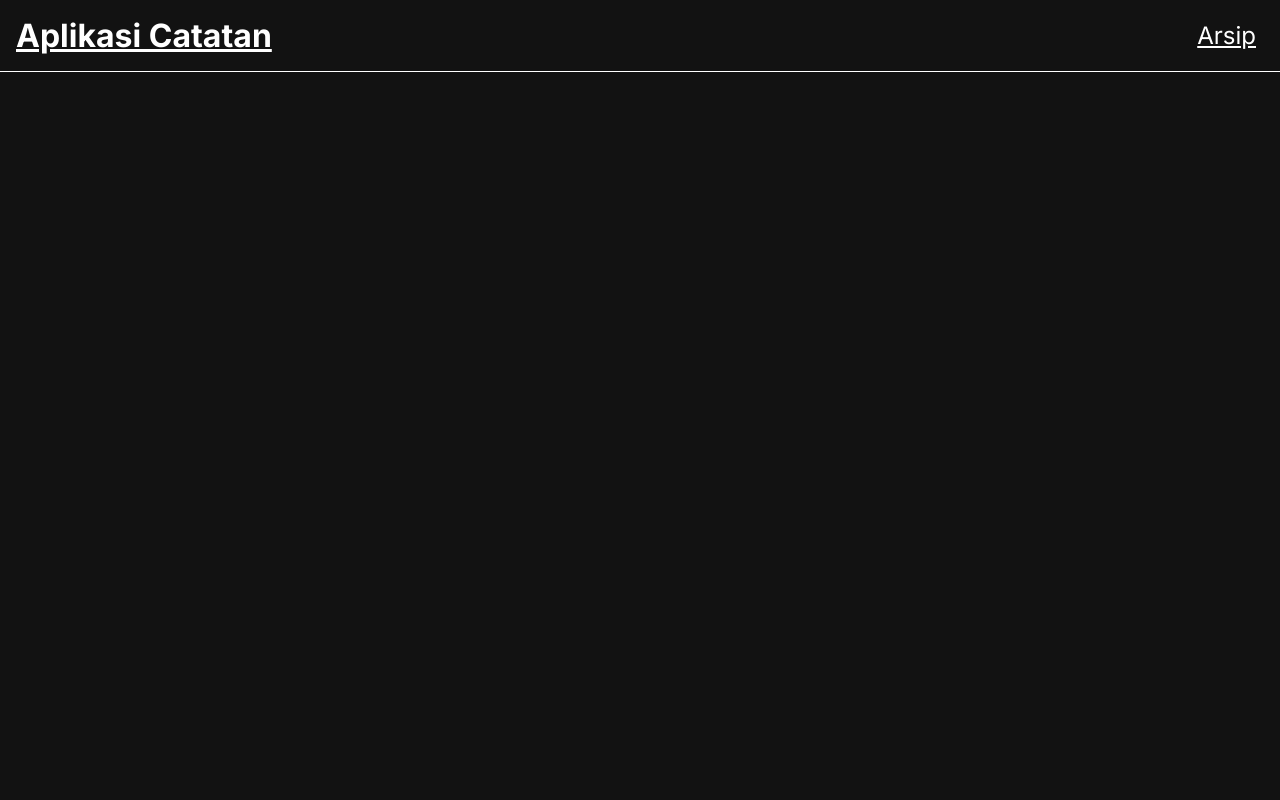
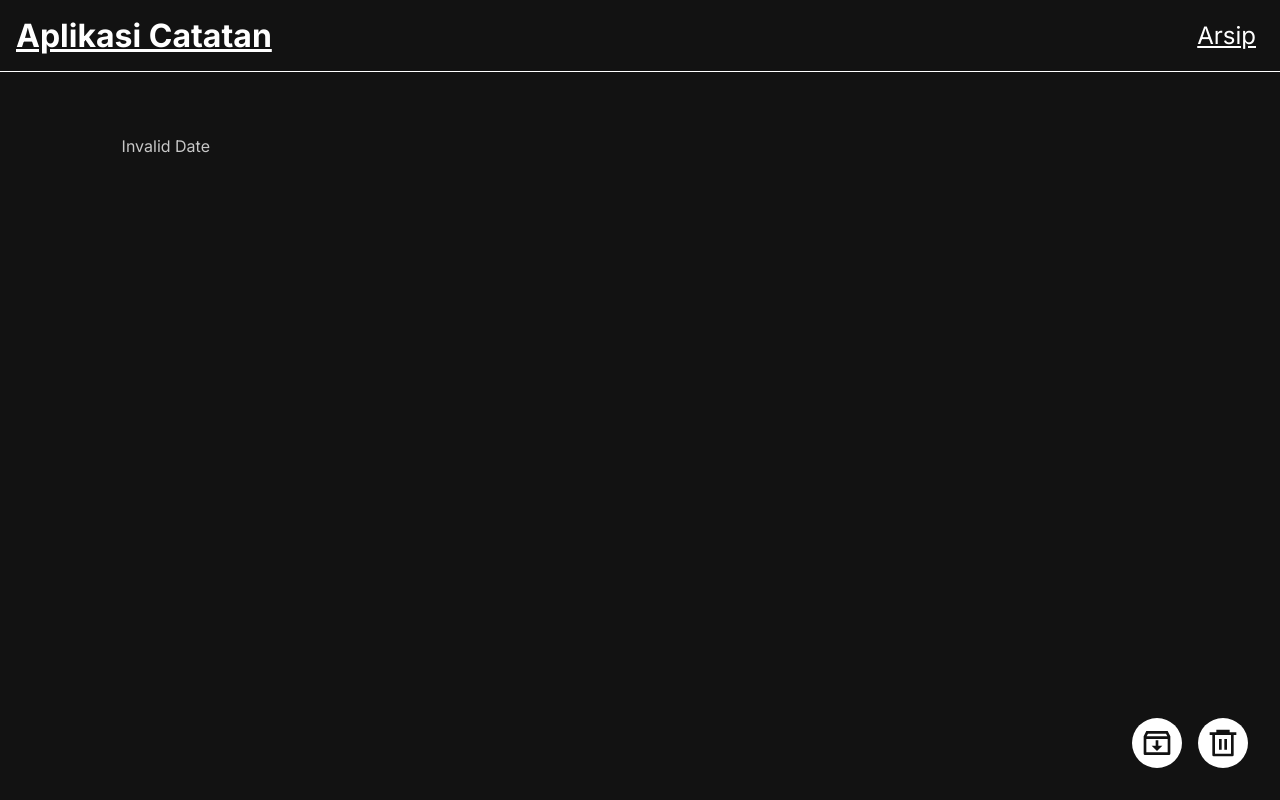
Before and after one commit to ikhwanud-dawam/dicoding-intermediate-reactjs-1, a React (Vite) app: page /notes/1 in a window 1280 px wide. Built offline with nearby package versions, Linux system fonts and the light colour scheme.

Commit message:
Add react icons package and make detail page

```diff
--- a/package.json
+++ b/package.json
@@ -12,6 +12,7 @@
     "prop-types": "^15.8.1",
     "react": "^18.2.0",
     "react-dom": "^18.2.0",
+    "react-icons": "^4.12.0",
     "react-router-dom": "^6.21.1"
   },
   "devDependencies": {
--- a/src/App.jsx
+++ b/src/App.jsx
@@ -3,6 +3,7 @@ import { Link, Routes, Route } from "react-router-dom";
 import Navigation from "./components/Navigation";
 import NotesWrapper from "./pages/Notes";
 import Archives from "./pages/Archives";
+import DetailPageWrapper from "./pages/DetailPage";
 
 function App() {
   return (
@@ -17,6 +18,7 @@ function App() {
         <Routes>
           <Route path="/" element={<NotesWrapper />}></Route>
           <Route path="/archives" element={<Archives />}></Route>
+          <Route path="/notes/:id" element={<DetailPageWrapper />}></Route>
         </Routes>
       </main>
     </div>
--- /dev/null
+++ b/src/components/ArchiveButton.jsx
@@ -0,0 +1,25 @@
+import React from "react";
+import PropTypes from "prop-types";
+import { RiInboxArchiveLine, RiInboxUnarchiveLine } from "react-icons/ri";
+
+function ArchiveButton({ id, isArchived, archiveNote, unarchiveNote }) {
+  return (
+    <button
+      className="action"
+      type="button"
+      title={isArchived ? "Aktifkan" : "Arsipkan"}
+      onClick={() => (isArchived ? unarchiveNote(id) : archiveNote(id))}
+    >
+      {isArchived ? <RiInboxUnarchiveLine /> : <RiInboxArchiveLine />}
+    </button>
+  );
+}
+
+ArchiveButton.propTypes = {
+  id: PropTypes.string.isRequired,
+  isArchived: PropTypes.bool.isRequired,
+  archiveNote: PropTypes.func.isRequired,
+  unarchiveNote: PropTypes.func.isRequired,
+};
+
+export default ArchiveButton;
--- /dev/null
+++ b/src/components/DeleteButton.jsx
@@ -0,0 +1,23 @@
+import React from "react";
+import PropTypes from "prop-types";
+import { RiDeleteBin6Line } from "react-icons/ri";
+
+function DeleteButton({ id, deleteNote }) {
+  return (
+    <button
+      className="action"
+      title="Hapus"
+      type="button"
+      onClick={() => deleteNote(id)}
+    >
+      <RiDeleteBin6Line />
+    </button>
+  );
+}
+
+DeleteButton.propTypes = {
+  id: PropTypes.string.isRequired,
+  deleteNote: PropTypes.func.isRequired,
+};
+
+export default DeleteButton;
--- /dev/null
+++ b/src/components/MovieDetail.jsx
@@ -0,0 +1,43 @@
+import React from "react";
+import PropTypes from "prop-types";
+import { showFormattedDate } from "../utils";
+import DetailPageAction from "./NotesItemAction";
+
+function MovieDetail({
+  id,
+  title,
+  createdAt,
+  body,
+  archived,
+  archiveNote,
+  unarchiveNote,
+  deleteNote,
+}) {
+  return (
+    <>
+      <h3 className="detail-page__title">{title}</h3>
+      <p className="detail-page__createdAt">{showFormattedDate(createdAt)}</p>
+      <div className="detail-page__body">{body}</div>
+      <DetailPageAction
+        id={id}
+        isArchived={archived}
+        archiveNote={archiveNote}
+        unarchiveNote={unarchiveNote}
+        deleteNote={deleteNote}
+      />
+    </>
+  );
+}
+
+MovieDetail.propTypes = {
+  id: PropTypes.string.isRequired,
+  title: PropTypes.string.isRequired,
+  createdAt: PropTypes.string.isRequired,
+  body: PropTypes.string.isRequired,
+  archived: PropTypes.bool.isRequired,
+  archiveNote: PropTypes.func.isRequired,
+  unarchiveNote: PropTypes.func.isRequired,
+  deleteNote: PropTypes.func.isRequired,
+};
+
+export default MovieDetail;
--- /dev/null
+++ b/src/components/NotesItemAction.jsx
@@ -0,0 +1,34 @@
+import React from "react";
+import PropTypes from "prop-types";
+import DeleteButton from "./DeleteButton";
+import ArchiveButton from "./ArchiveButton";
+
+function DetailPageAction({
+  id,
+  archiveNote,
+  unarchiveNote,
+  deleteNote,
+  isArchived,
+}) {
+  return (
+    <div className="detail-page__action">
+      <ArchiveButton
+        id={id}
+        archiveNote={archiveNote}
+        unarchiveNote={unarchiveNote}
+        isArchived={isArchived}
+      />
+      <DeleteButton id={id} deleteNote={deleteNote} />
+    </div>
+  );
+}
+
+DetailPageAction.propTypes = {
+  id: PropTypes.string.isRequired,
+  archiveNote: PropTypes.func.isRequired,
+  unarchiveNote: PropTypes.func.isRequired,
+  deleteNote: PropTypes.func.isRequired,
+  isArchived: PropTypes.bool.isRequired,
+};
+
+export default DetailPageAction;
--- /dev/null
+++ b/src/pages/DetailPage.jsx
@@ -0,0 +1,60 @@
+import React from "react";
+import PropTypes from "prop-types";
+import { useParams, useNavigate } from "react-router-dom";
+import { getNote } from "../utils/local-data";
+import MovieDetail from "../components/MovieDetail";
+import { archiveNote, unarchiveNote, deleteNote } from "../utils/local-data";
+
+function DetailPageWrapper() {
+  const { id } = useParams();
+  const navigate = useNavigate();
+
+  return <DetailPage id={id} navigate={navigate} />;
+}
+
+class DetailPage extends React.Component {
+  constructor(props) {
+    super(props);
+    this.state = {
+      note: getNote(props.id),
+    };
+    this.onDeleteNoteHandler = this.onDeleteNoteHandler.bind(this);
+    this.onArchiveNoteHandler = this.onArchiveNoteHandler.bind(this);
+    this.onUnarchiveNoteHandler = this.onUnarchiveNoteHandler.bind(this);
+  }
+
+  onDeleteNoteHandler(id) {
+    deleteNote(id);
+    this.props.navigate("/");
+  }
+
+  onArchiveNoteHandler(id) {
+    archiveNote(id);
+    this.props.navigate("/");
+  }
+
+  onUnarchiveNoteHandler(id) {
+    unarchiveNote(id);
+    this.props.navigate("/");
+  }
+
+  render() {
+    return (
+      <section className="detail-page">
+        <MovieDetail
+          {...this.state.note}
+          archiveNote={this.onArchiveNoteHandler}
+          unarchiveNote={this.onUnarchiveNoteHandler}
+          deleteNote={this.onDeleteNoteHandler}
+        />
+      </section>
+    );
+  }
+}
+
+DetailPage.propTypes = {
+  id: PropTypes.string.isRequired,
+  navigate: PropTypes.func.isRequired,
+};
+
+export default DetailPageWrapper;
```
Also changed, not shown: 1 other file (tests, documents, lock files or other folders).
